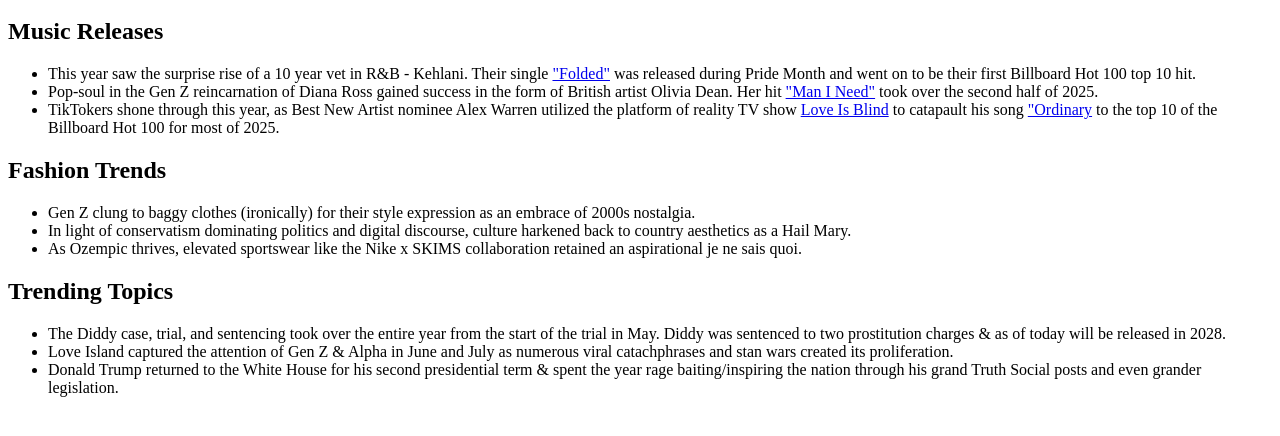
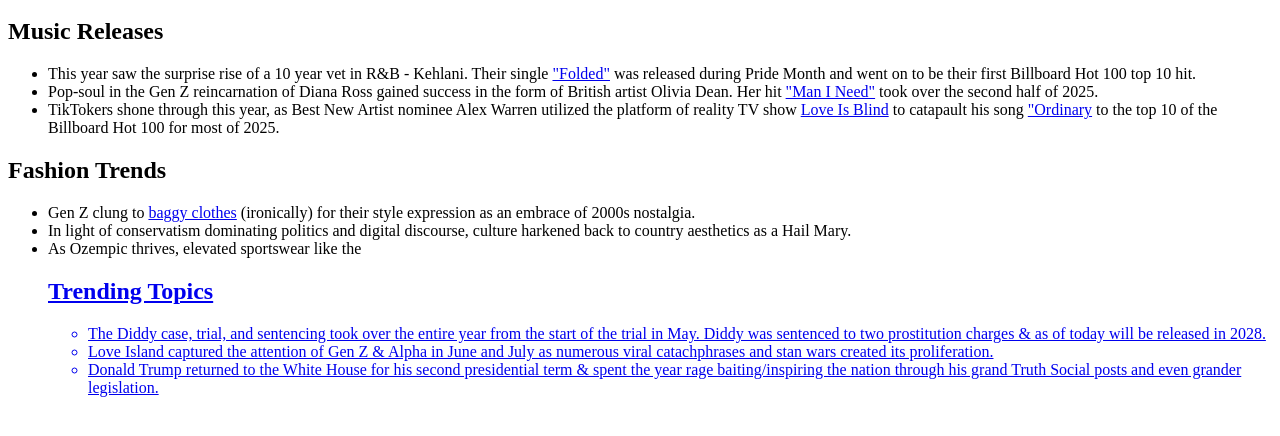
Before and after one commit to rachelnblair/CulturalTrendDashboard, a plain HTML site: page frontend/index.html in a window 1280 px wide. Shown: the part 122-558 px from the top of the page. Drawn offline with Linux system fonts and the light colour scheme.

Commit message:
Add links to fashion trend descriptions in HTML
Still have "country aesthetics" to do

```diff
--- a/frontend/index.html
+++ b/frontend/index.html
@@ -26,9 +26,9 @@
     <div id="fashion">
       <h2>Fashion Trends</h2>
         <ul>
-          <li>Gen Z clung to baggy clothes (ironically) for their style expression as an embrace of 2000s nostalgia.</li>
+          <li>Gen Z clung to <a href="https://www.trillmag.com/lifestyle/style/are-baggy-jeans-going-out-of-style/" target="_blank">baggy clothes</a> (ironically) for their style expression as an embrace of 2000s nostalgia.</li>
           <li>In light of conservatism dominating politics and digital discourse, culture harkened back to country aesthetics as a Hail Mary.</li>
-          <li>As Ozempic thrives, elevated sportswear like the Nike x SKIMS collaboration retained an aspirational je ne sais quoi.</li>
+          <li>As Ozempic thrives, elevated sportswear like the <a href="https://www.elle.com/fashion/shopping/a68044879/nike-skims-collaboration/" target="_blank>Nike x SKIMS collaboration</a> retained an aspirational je ne sais quoi.</li>
         </ul>
     </div>
 
```
